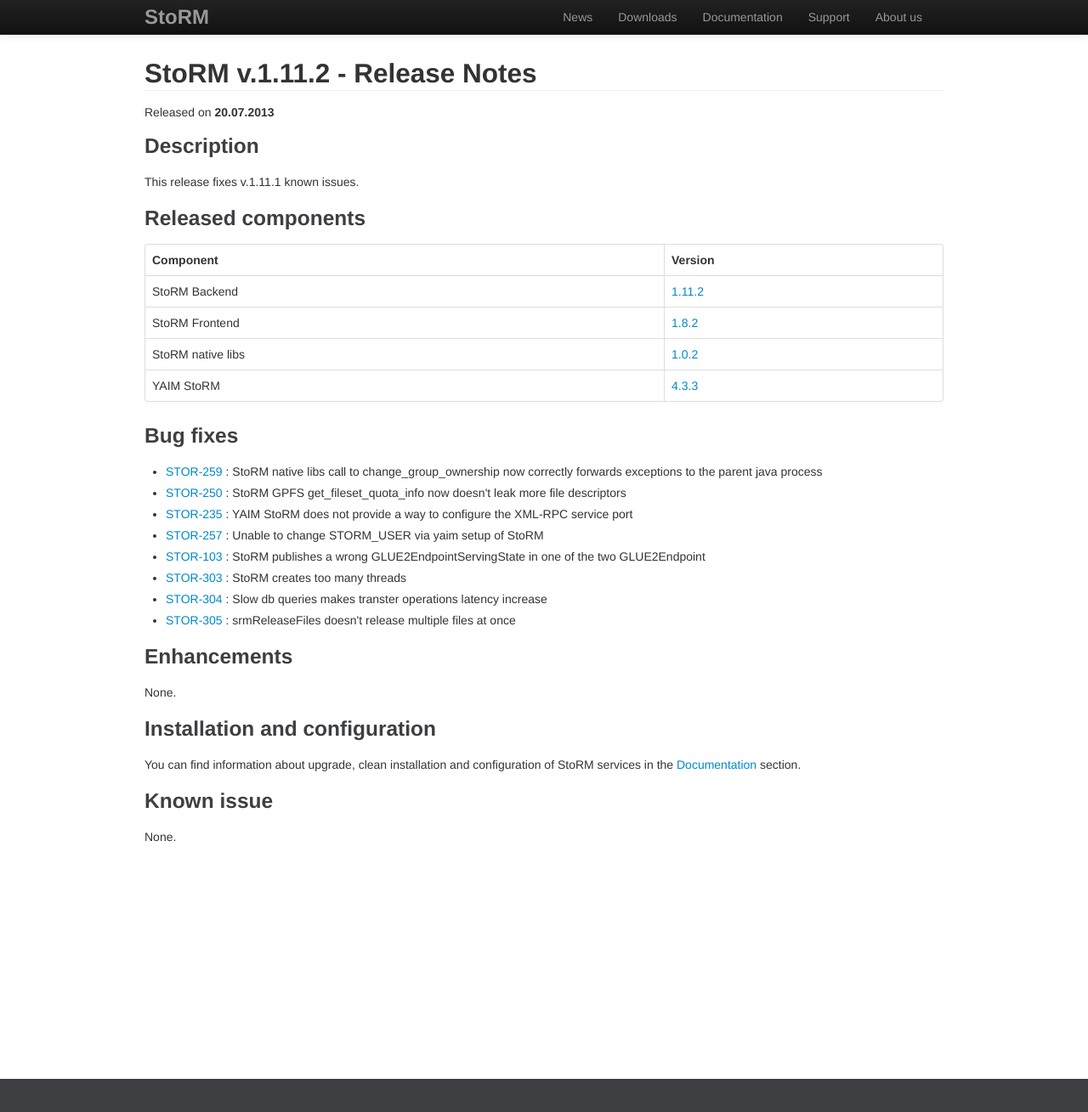
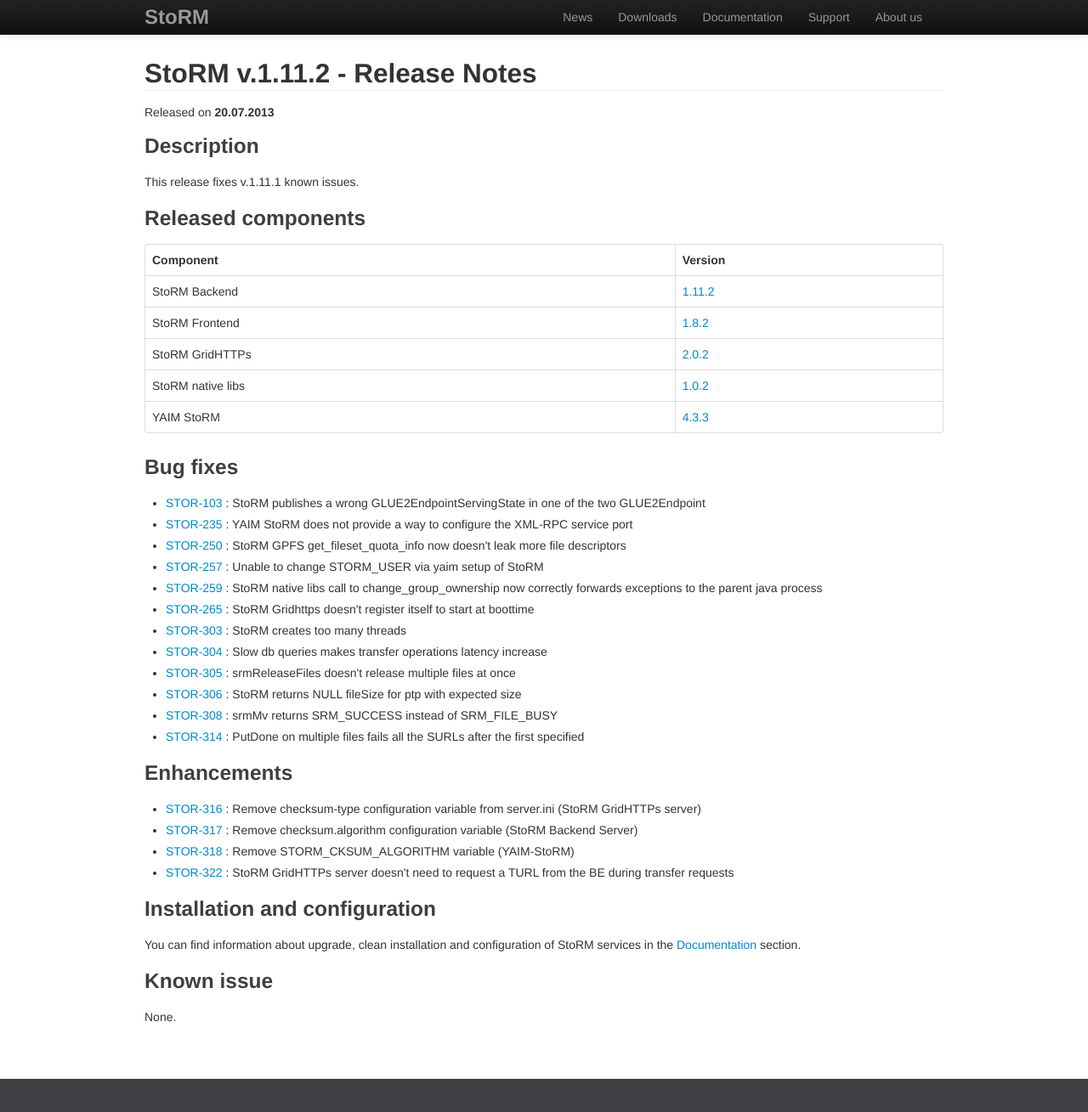
Before and after one commit to italiangrid/storm, a Jekyll site: the page built from release-notes/StoRM-v1.11.2.md, in a window 1280 px wide and 1330 px high. Shown: the top 1309 px of the window at 85% size. Built offline with Jekyll 4.4.1, drawn with Linux system fonts in a browser that asks for light colours; Markdown is read by kramdown in place of the engine named in the settings.

Commit message:
release notes updated

```diff
--- a/_config.yml
+++ b/_config.yml
@@ -26,9 +26,9 @@
       visibility: show
     - name: StoRM GridHTTPs
       package: storm-gridhttps-server
-      latest: 2.0.1
-      new: false
-      repo: StoRM emi
+      latest: 2.0.2
+      new: true
+      repo: StoRM
       visibility: show
     - name: StoRM native libs
       package: storm-native-libs
--- a/release-notes/StoRM-v1.11.2.md
+++ b/release-notes/StoRM-v1.11.2.md
@@ -5,30 +5,54 @@
 release_description: "This release fixes v.1.11.1 known issues."
 release_title: "StoRM v.1.11.2"
 release_rfcs:
+    - id: STOR-103
+      type: bug
+      title: StoRM publishes a wrong GLUE2EndpointServingState in one of the two GLUE2Endpoint
+    - id: STOR-235
+      type: bug
+      title: YAIM StoRM does not provide a way to configure the XML-RPC service port
+    - id: STOR-250
+      type: bug
+      title: StoRM GPFS get_fileset_quota_info now doesn't leak more file descriptors
+    - id: STOR-257
+      type: bug
+      title: Unable to change STORM_USER via yaim setup of StoRM
     - id: STOR-259
       type: bug
       title: StoRM native libs call to change_group_ownership now correctly forwards exceptions to the parent java process
-    - id: STOR-250
+    - id: STOR-265
       type: bug
-      title: StoRM GPFS get_fileset_quota_info now doesn't leak more file descriptors
-    - id: STOR-235
-      type: bug
-      title: YAIM StoRM does not provide a way to configure the XML-RPC service port
-    - id: STOR-257
-      type: bug
-      title: Unable to change STORM_USER via yaim setup of StoRM
-    - id: STOR-103
-      type: bug
-      title: StoRM publishes a wrong GLUE2EndpointServingState in one of the two GLUE2Endpoint
+      title: StoRM Gridhttps doesn't register itself to start at boottime
     - id: STOR-303
       type: bug
       title: StoRM creates too many threads
     - id: STOR-304
       type: bug
-      title: Slow db queries makes transter operations latency increase
+      title: Slow db queries makes transfer operations latency increase
     - id: STOR-305
       type: bug
       title: srmReleaseFiles doesn't release multiple files at once
+    - id: STOR-306
+      type: bug
+      title: StoRM returns NULL fileSize for ptp with expected size
+    - id: STOR-308
+      type: bug
+      title: srmMv returns SRM_SUCCESS instead of SRM_FILE_BUSY
+    - id: STOR-314
+      type: bug
+      title: PutDone on multiple files fails all the SURLs after the first specified
+    - id: STOR-316
+      type: feature
+      title: Remove checksum-type configuration variable from server.ini (StoRM GridHTTPs server)
+    - id: STOR-317
+      type: feature
+      title: Remove checksum.algorithm configuration variable (StoRM Backend Server)
+    - id: STOR-318
+      type: feature
+      title: Remove STORM_CKSUM_ALGORITHM variable (YAIM-StoRM)
+    - id: STOR-322
+      type: feature
+      title: StoRM GridHTTPs server doesn't need to request a TURL from the BE during transfer requests
 release_components:
     - name: StoRM Backend
       package: storm-backend-server
@@ -36,6 +60,9 @@
     - name: StoRM Frontend
       package: storm-frontend-server
       version: 1.8.2
+    - name: StoRM GridHTTPs
+      package: storm-gridhttps-server
+      version: 2.0.2
     - name: StoRM native libs
       package: storm-native-libs
       version: 1.0.2
```
Also changed, not shown: release-notes/storm-backend-server/1.11.2/index.md (+10 -1 lines), release-notes/storm-gridhttps-server/2.0.2/index.md (added, +19 -0 lines), release-notes/yaim-storm/4.3.3/index.md (+6 -3 lines).
